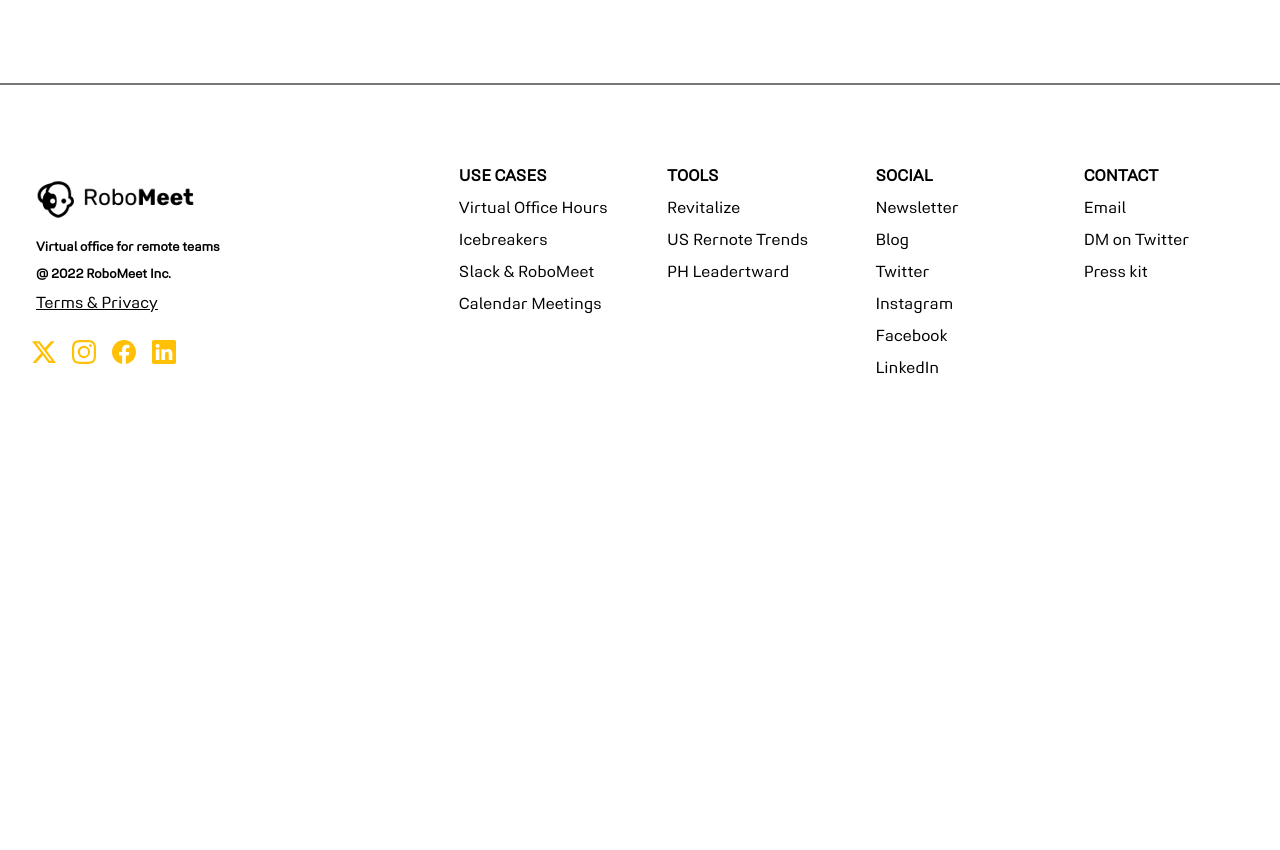
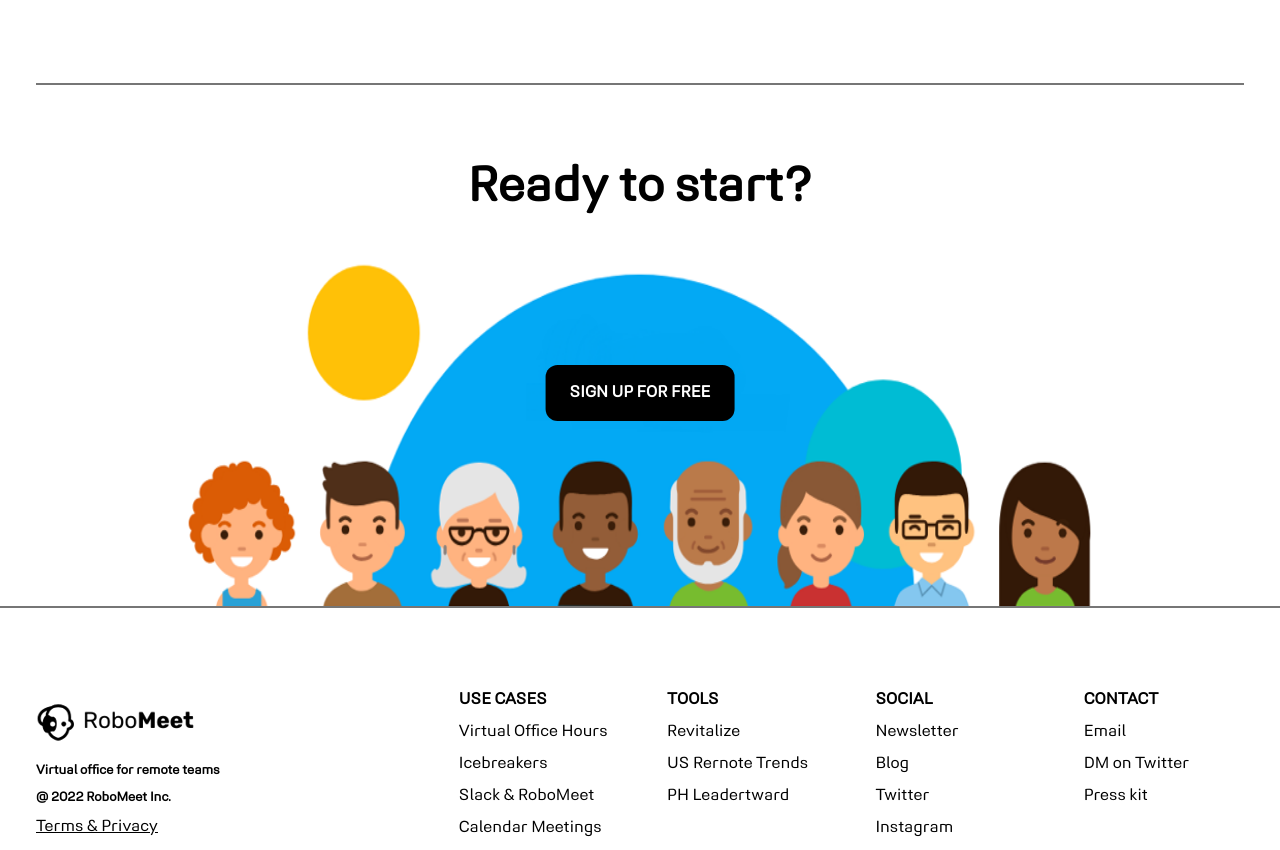
Before and after one commit to ErickLimaS/remote-virtual-office-landpage, a Next.js app: page / in a window 1280 px wide. Shown: the part 2599-3449 px from the top of the page. Before the commit the page ends 3044 px from the top, so only its background shows below. Built offline with nearby package versions, Linux system fonts and the light colour scheme.

Commit message:
feat: Add PageFooter section to Home page

```diff
--- /dev/null
+++ b/app/components/HomePage/PageFooter/index.tsx
@@ -0,0 +1,26 @@
+import Image from "next/image";
+import React from "react";
+import SignUpButton from "../../buttons/SignUpButton";
+
+function PageFooter() {
+  return (
+    <section className="relative mt-20 pt-20 border-t-2 border-[#767676] space-y-12">
+      <h2 className="text-center font-black text-5xl">Ready to start?</h2>
+
+      <div className="relative max-h-[345px] w-full md:w-[75%] mx-auto aspect-[16/6] lg:aspect-video ">
+        <Image
+          src={"/imgs/homepage/home-page-footer.png"}
+          alt="Ready to start?"
+          fill
+          quality={100}
+        />
+      </div>
+
+      <div className="absolute top-2/4 -translate-y-2/4 left-2/4 -translate-x-2/4">
+        <SignUpButton />
+      </div>
+    </section>
+  );
+}
+
+export default PageFooter;
--- a/app/page.tsx
+++ b/app/page.tsx
@@ -1,11 +1,12 @@
 import BuildAvatarOutroSection from "./components/HomePage/BuildAvatarOutroSection";
 import ClickToTalkOutroSection from "./components/HomePage/ClickToTalkOutroSection";
 import HeroSection from "./components/HomePage/HeroSection";
+import PageFooter from "./components/HomePage/PageFooter";
 import VideoSupportOutroSection from "./components/HomePage/VideoSupportOutroSection";
 
 export default function Home() {
   return (
-    <main className="container my-20">
+    <main className="container mt-20">
       <HeroSection />
 
       <ClickToTalkOutroSection />
@@ -13,6 +14,8 @@
       <BuildAvatarOutroSection />
 
       <VideoSupportOutroSection />
+
+      <PageFooter />
     </main>
   );
 }
```
Also changed, not shown: public/imgs/homepage/home-page-footer.png (added).
